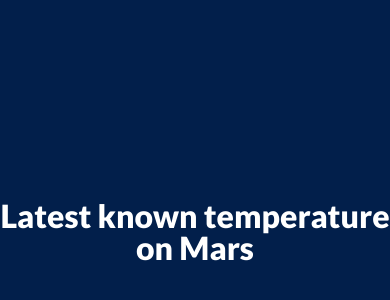
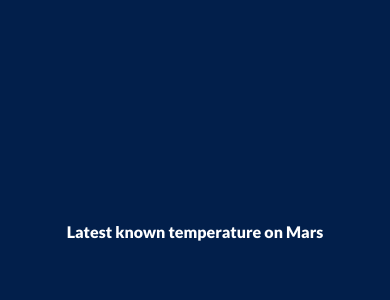
Before and after one commit to RobDong21/mars-temperature, a React (Create React App) app: page / in a window 390 px wide. Shown: the part 150-450 px from the top of the page. Built offline with nearby package versions, Linux system fonts and the light colour scheme; no server answers.

Commit message:
add breakpoint for typography and temperature component

```diff
--- a/src/components/temperature/temperature.component.styles.js
+++ b/src/components/temperature/temperature.component.styles.js
@@ -5,9 +5,13 @@ import { FONTSIZE } from '../../design/fontsize.constant'
 import { SPACING } from '../../design/spacing.constant'
 
 const Label = styled.p`
-  font-size: ${FONTSIZE.S};
+  font-size: ${FONTSIZE.XS};
   text-align: center;
   margin-bottom: ${SPACING.S};
+
+  @media only screen and (min-width: ${BREAKPOINT.tablet}) {
+    font-size: ${FONTSIZE.S};
+  }
 `
 
 const Value = styled.p`
--- a/src/design/typography.js
+++ b/src/design/typography.js
@@ -2,11 +2,16 @@ import styled from 'styled-components'
 
 import { FONTSIZE } from './fontsize.constant'
 import { SPACING } from './spacing.constant'
+import { BREAKPOINT } from './breakpoint.constant'
 
 const Body = styled.p`
-  font-size: ${FONTSIZE.S};
+  font-size: ${FONTSIZE.XS};
   text-align: center;
   margin-bottom: ${SPACING.XL};
+
+  @media only screen and (min-width: ${BREAKPOINT.tablet}) {
+    font-size: ${FONTSIZE.S};
+  }
 `
 
 export { Body }
```
